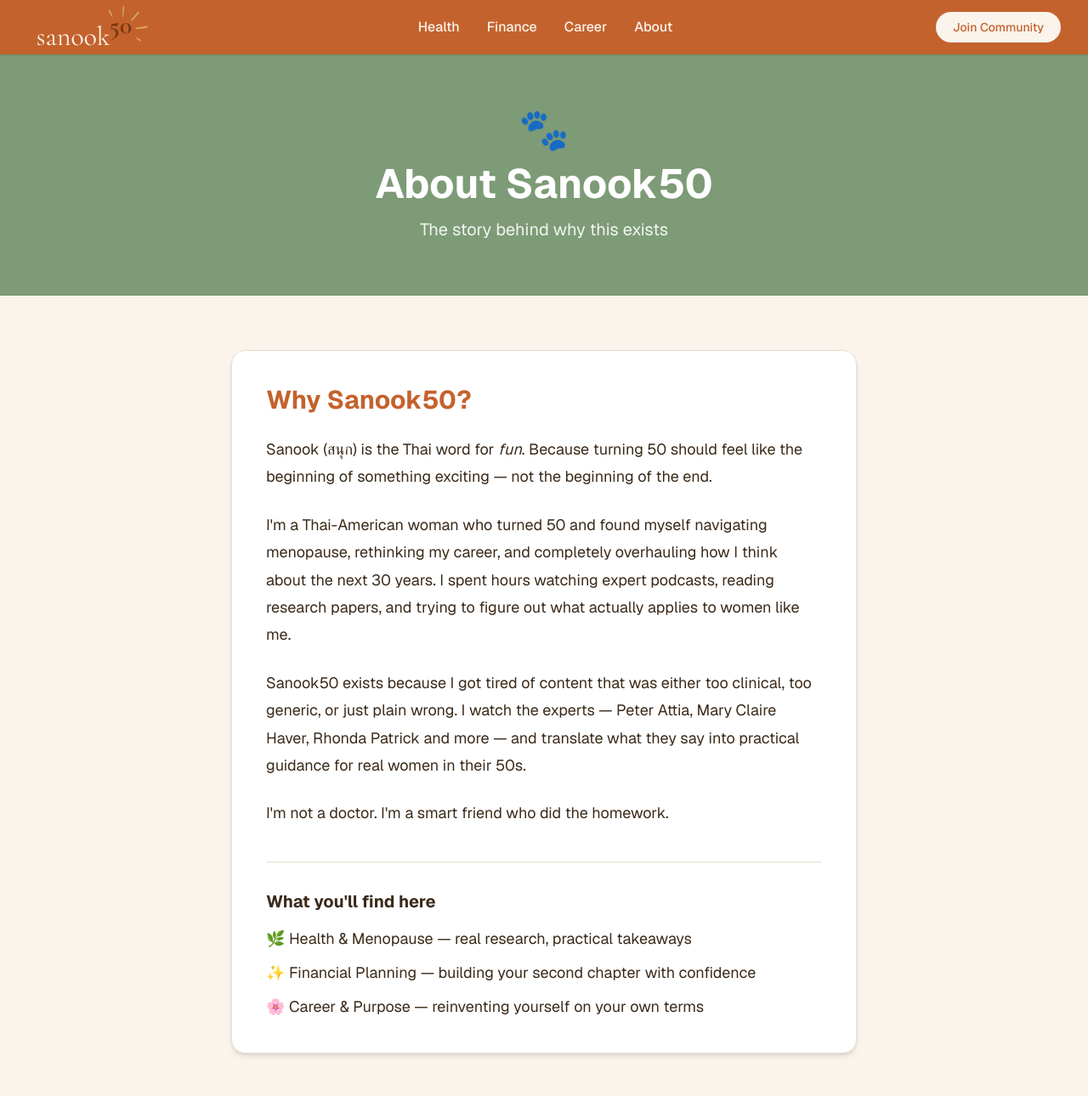
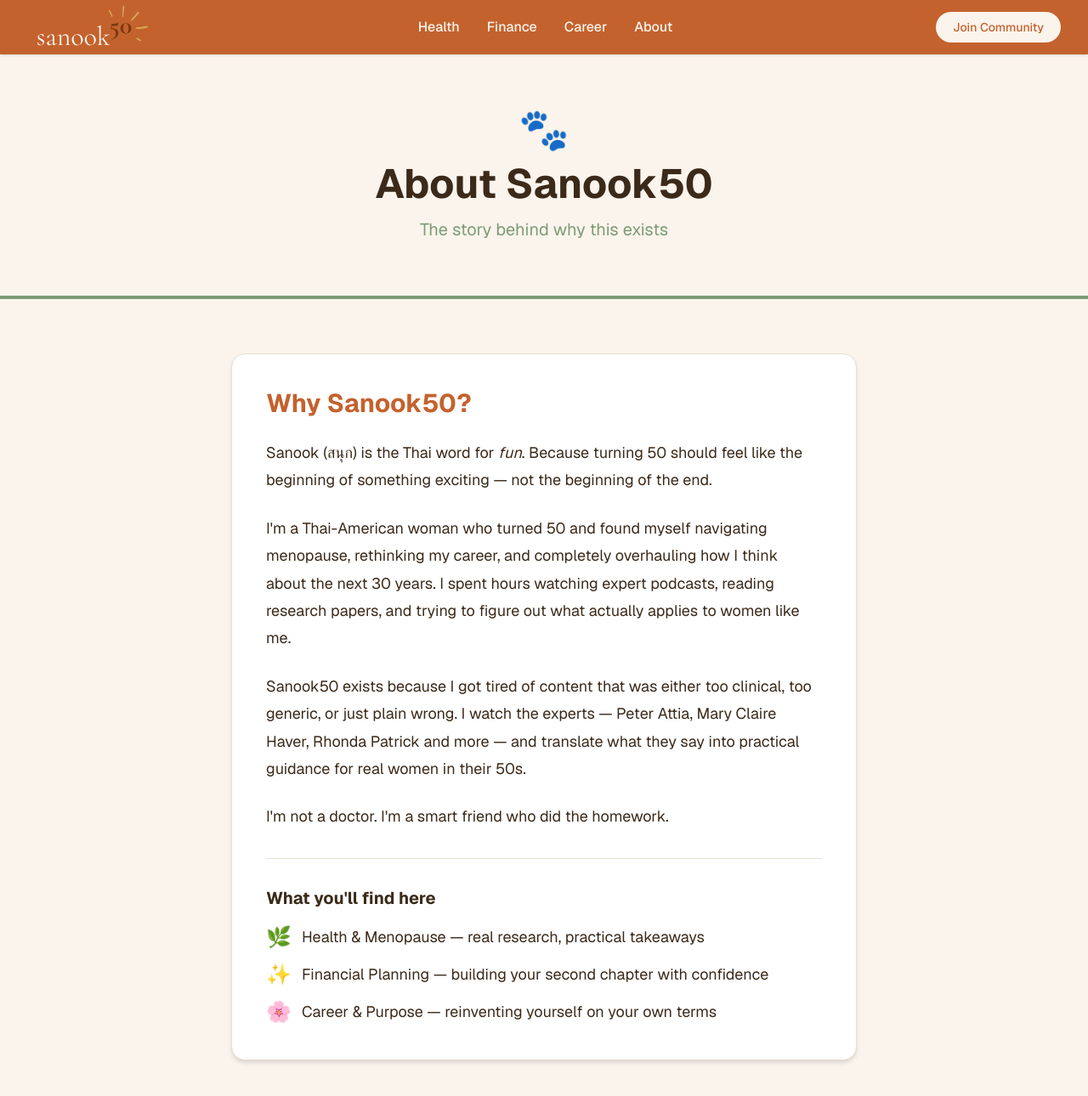
Before and after one commit to siriratkongdee/sanook50, a Next.js app: page /about in a window 1280 px wide. Shown: the top 1290 px of the page at 85% size. Built offline with nearby package versions, Linux system fonts and the light colour scheme.

Commit message:
About page - cream bg, consistent with other pages

```diff
--- a/app/about/page.tsx
+++ b/app/about/page.tsx
@@ -1,11 +1,12 @@
 export default function About() {
   return (
     <div className="min-h-screen" style={{ backgroundColor: '#FAF4EC' }}>
-      <div className="py-16" style={{ backgroundColor: '#7D9B76' }}>
+      {/* Header */}
+      <div className="py-16" style={{ backgroundColor: '#FAF4EC', borderBottom: '4px solid #7D9B76' }}>
         <div className="max-w-7xl mx-auto px-4 text-center">
           <div className="text-5xl mb-4">🐾</div>
-          <h1 className="text-4xl md:text-5xl font-bold mb-4 text-white">About Sanook50</h1>
-          <p className="text-xl max-w-2xl mx-auto text-white opacity-90">The story behind why this exists</p>
+          <h1 className="text-4xl md:text-5xl font-bold mb-4" style={{ color: '#3B2A1A' }}>About Sanook50</h1>
+          <p className="text-xl max-w-2xl mx-auto" style={{ color: '#7D9B76' }}>The story behind why this exists</p>
         </div>
       </div>
 
@@ -21,18 +22,21 @@ export default function About() {
           <p className="text-lg mb-6" style={{ color: '#3B2A1A', lineHeight: '1.8' }}>
             Sanook50 exists because I got tired of content that was either too clinical, too generic, or just plain wrong. I watch the experts — Peter Attia, Mary Claire Haver, Rhonda Patrick and more — and translate what they say into practical guidance for real women in their 50s.
           </p>
-          <p className="text-lg mb-6" style={{ color: '#3B2A1A', lineHeight: '1.8' }}>
+          <p className="text-lg mb-8" style={{ color: '#3B2A1A', lineHeight: '1.8' }}>
             I'm not a doctor. I'm a smart friend who did the homework.
           </p>
-          <div className="mt-10 pt-8 border-t" style={{ borderColor: '#e8ddd0' }}>
+          <div className="pt-8 border-t" style={{ borderColor: '#e8ddd0' }}>
             <h3 className="text-xl font-bold mb-4" style={{ color: '#3B2A1A' }}>What you'll find here</h3>
             <ul className="space-y-3">
               {[
-                "🌿 Health & Menopause — real research, practical takeaways",
-                "✨ Financial Planning — building your second chapter with confidence",
-                "🌸 Career & Purpose — reinventing yourself on your own terms",
+                { emoji: "🌿", color: '#7D9B76', text: "Health & Menopause — real research, practical takeaways" },
+                { emoji: "✨", color: '#D4A853', text: "Financial Planning — building your second chapter with confidence" },
+                { emoji: "🌸", color: '#C4622D', text: "Career & Purpose — reinventing yourself on your own terms" },
               ].map((item, i) => (
-                <li key={i} className="text-lg" style={{ color: '#3B2A1A' }}>{item}</li>
+                <li key={i} className="flex items-center gap-3 text-lg" style={{ color: '#3B2A1A' }}>
+                  <span className="text-2xl">{item.emoji}</span>
+                  <span>{item.text}</span>
+                </li>
               ))}
             </ul>
           </div>
```
